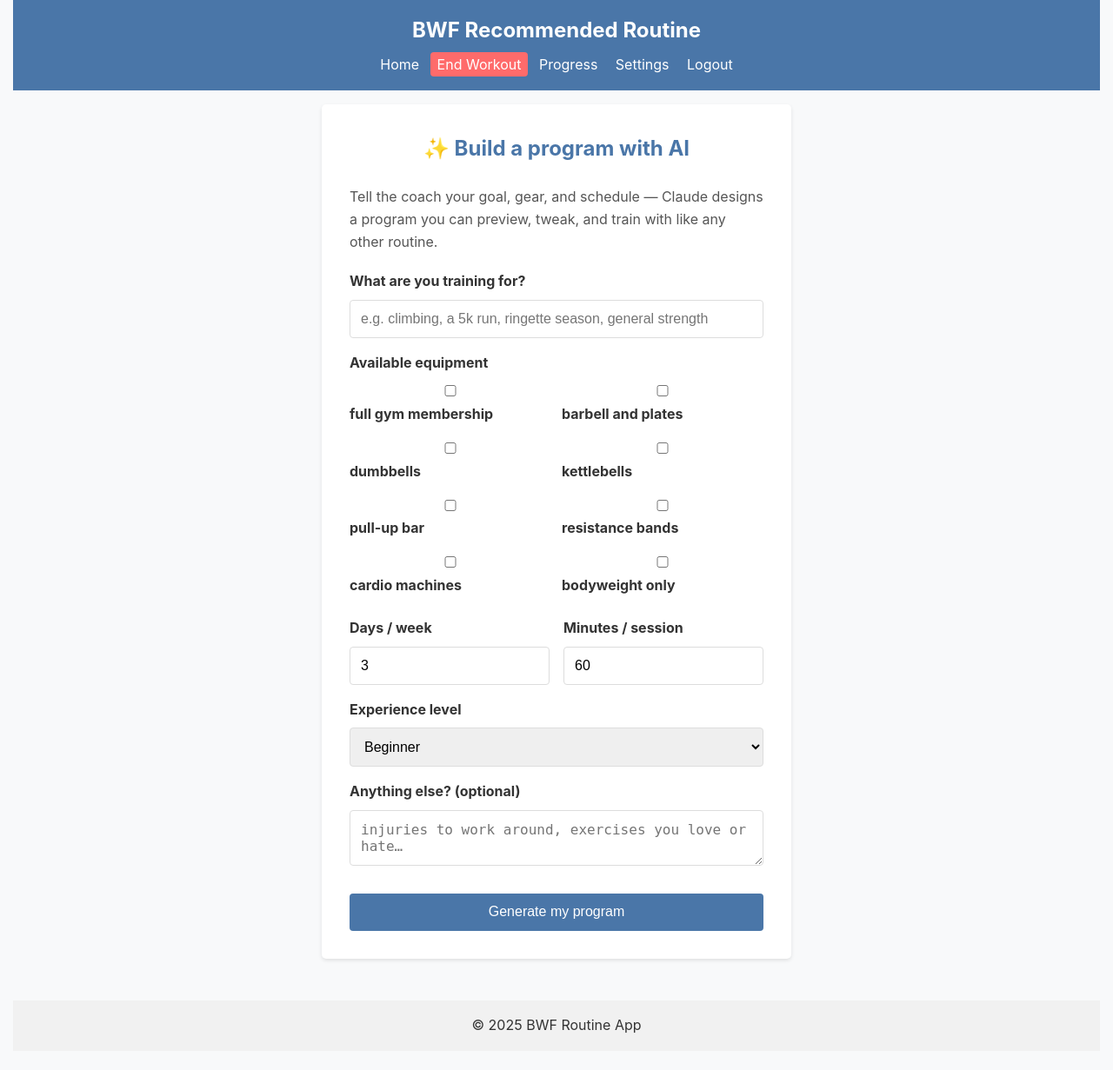
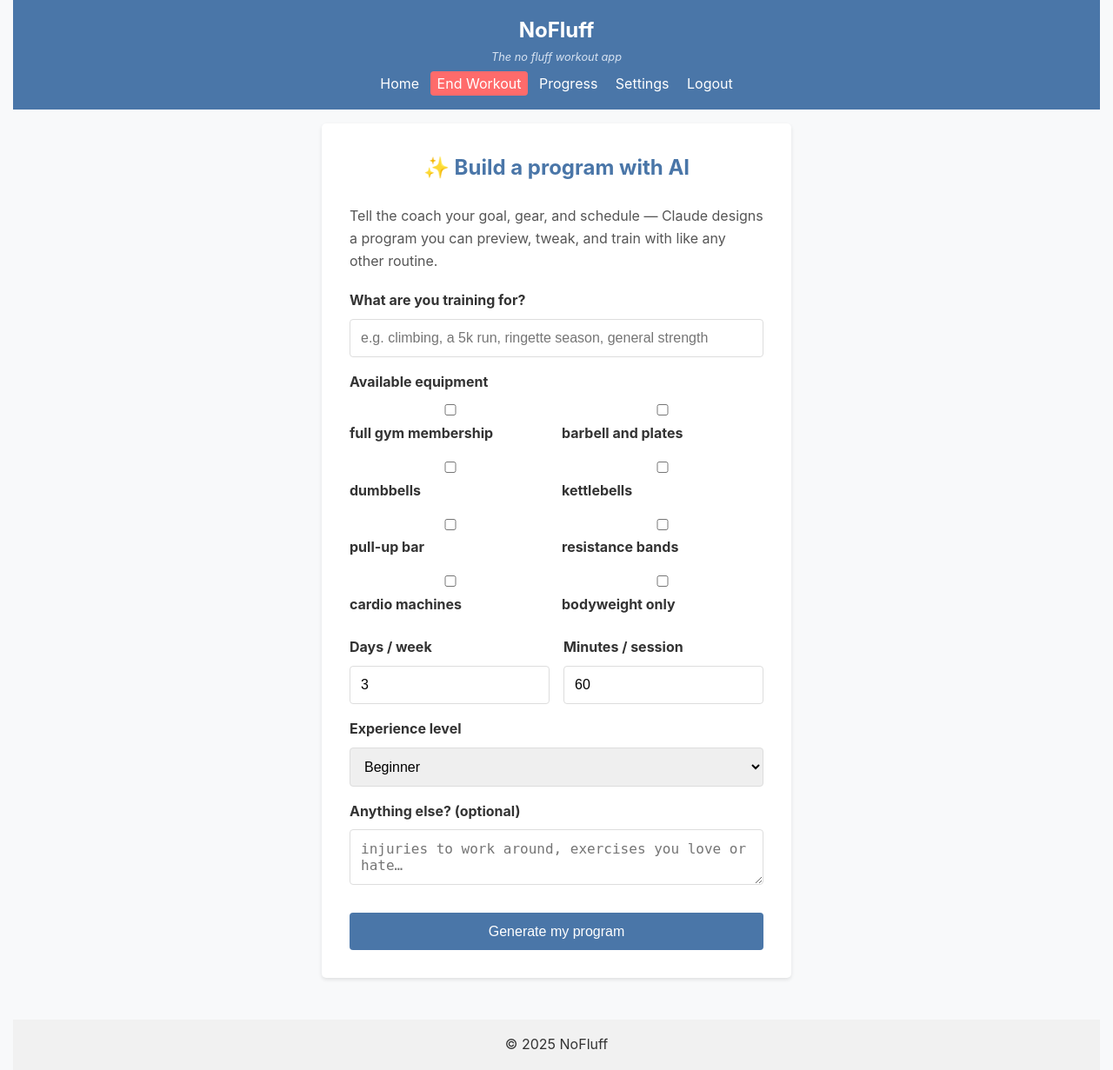
Before and after one commit to alexistats/bwf-routine-app, a Flask app: page /generate in a window 1280 px wide. Shown: the whole page at 87% size. Before the commit the page ends 1189 px from the top, so only its background shows below. Run offline with Flask 3, Linux system fonts and the light colour scheme; the visitor is signed in with stand-in values (Sample User, id 1).

Commit message:
Rename app to NoFluff
The app outgrew its BWF-only origins — it now covers gym routines and
AI-generated programs. Rebrand as NoFluff ("the no fluff workout app"):
page titles, header with tagline, footer, README, and the default
SQLite filename (nofluff.db; existing local dev DBs keep their old
name and would need a manual rename, production DATABASE_URL is
unaffected).

https://claude.ai/code/session_01WXjJxCxGfxcfEsDmenGKhK

```diff
--- a/app/static/css/style.css
+++ b/app/static/css/style.css
@@ -30,6 +30,13 @@ header {
 
 header h1 {
     font-size: 1.5rem;
+    margin-bottom: 0.1rem;
+}
+
+header .tagline {
+    font-size: 0.8rem;
+    color: #d7e3f2;
+    font-style: italic;
     margin-bottom: 0.5rem;
 }
 
--- a/app/templates/base.html
+++ b/app/templates/base.html
@@ -4,14 +4,15 @@
     <meta charset="UTF-8">
     <meta name="viewport" content="width=device-width, initial-scale=1.0">
     <meta name="csrf-token" content="{{ csrf_token() }}">
-    <title>{% block title %}BWF Routine App{% endblock %}</title>
+    <title>{% block title %}NoFluff{% endblock %}</title>
     <link rel="stylesheet" href="{{ url_for('static', filename='css/style.css') }}">
     {% block extra_css %}{% endblock %}
 </head>
 <body>
     <div class="container">
         <header>
-            <h1>BWF Recommended Routine</h1>
+            <h1>NoFluff</h1>
+            <p class="tagline">The no fluff workout app</p>
             <nav>
                 <a href="{{ url_for('main.home') }}">Home</a>
                 {% if current_user.is_authenticated %}
@@ -45,7 +46,7 @@
         </main>
 
         <footer>
-            <p>&copy; 2025 BWF Routine App</p>
+            <p>&copy; 2025 NoFluff</p>
         </footer>
     </div>
 
--- a/config.py
+++ b/config.py
@@ -12,7 +12,7 @@ class Config:
     # also store their own key in Settings, which takes precedence.
     ANTHROPIC_API_KEY = os.environ.get('ANTHROPIC_API_KEY')
 
-    _db_uri = os.environ.get('DATABASE_URL') or 'sqlite:///bwf_routine.db'
+    _db_uri = os.environ.get('DATABASE_URL') or 'sqlite:///nofluff.db'
     # SQLAlchemy 2.x requires 'postgresql://' — Render/Neon provide 'postgres://'
     if _db_uri.startswith('postgres://'):
         _db_uri = _db_uri.replace('postgres://', 'postgresql://', 1)
```
Also changed, not shown: README.md.
